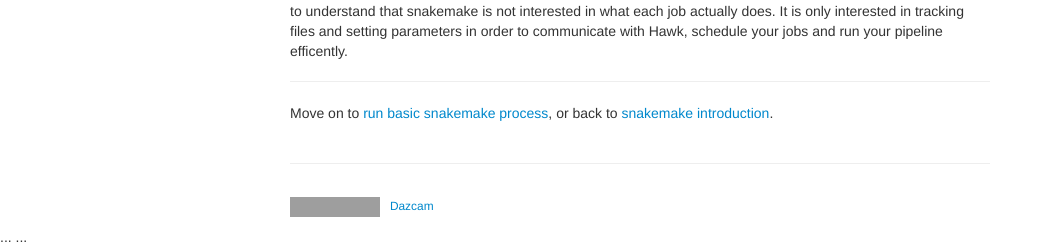
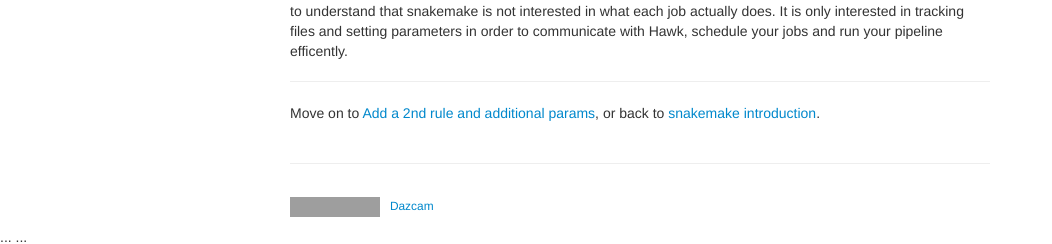
Before and after one commit to Dazcam/Bioinformatics-tutorials, a Jekyll site: the page built from pages/snakemake/03_run_basic_process.md, in a window 1280 px wide and 900 px high, scrolled down 5621 px. Shown: the part 653-897 px from the top of the window, without its empty margins (0-1052 px from the left). Built offline with Jekyll 4.4.1, drawn with Linux system fonts in a browser that asks for light colours; grey boxes are pictures that could not be loaded.

Commit message:
Update 03_run_basic_process.md

```diff
--- a/pages/snakemake/03_run_basic_process.md
+++ b/pages/snakemake/03_run_basic_process.md
@@ -379,5 +379,5 @@ communicate with Hawk, schedule your jobs and run your pipeline efficently.
 
 ***
 
-Move on to [run basic snakemake process]({{ site.baseurl }}/pages/snakemake/run_basic_process.html), or back
+Move on to [Add a 2nd rule and additional params]({{ site.baseurl }}/pages/snakemake/04_run_basic_process.html), or back
 to [snakemake introduction]({{ site.baseurl }}/snakemake_intro.html).
```
